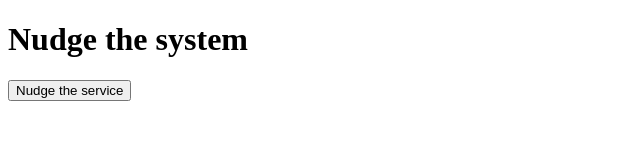
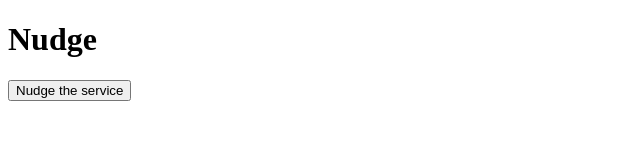
Before and after one commit to w3c/transition-issues-bot, a website: page docs/nudge.html in a window 1280 px wide. Shown: the whole page, without its empty margins (0-640 px from the left). Drawn offline with Linux system fonts and the light colour scheme.

Commit message:
Clearer nudge

```diff
--- a/docs/nudge.html
+++ b/docs/nudge.html
@@ -24,7 +24,7 @@
 </script>
 </head>
 <body>
-  <h1>Nudge the system</h1>
+  <h1>Nudge</h1>
   <button onclick="nudge();">Nudge the service</button>
 
 </body>
```
